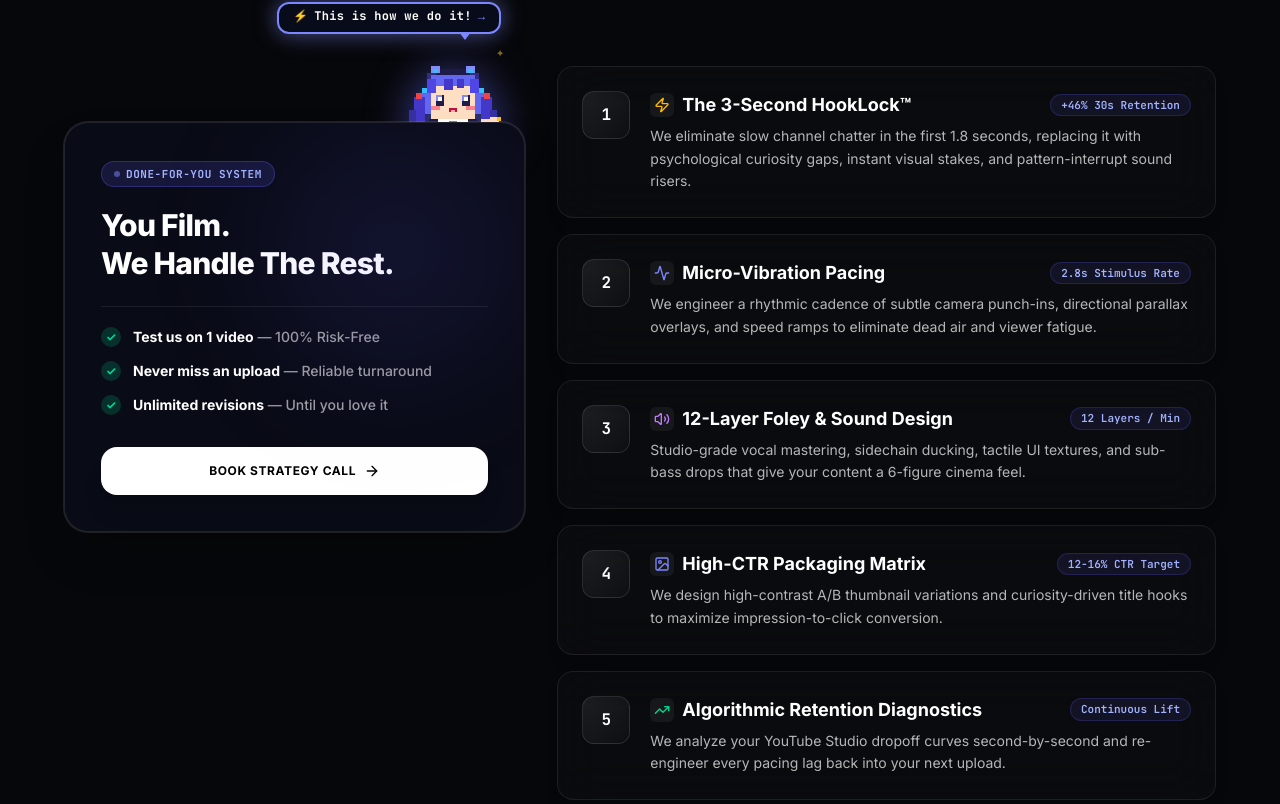
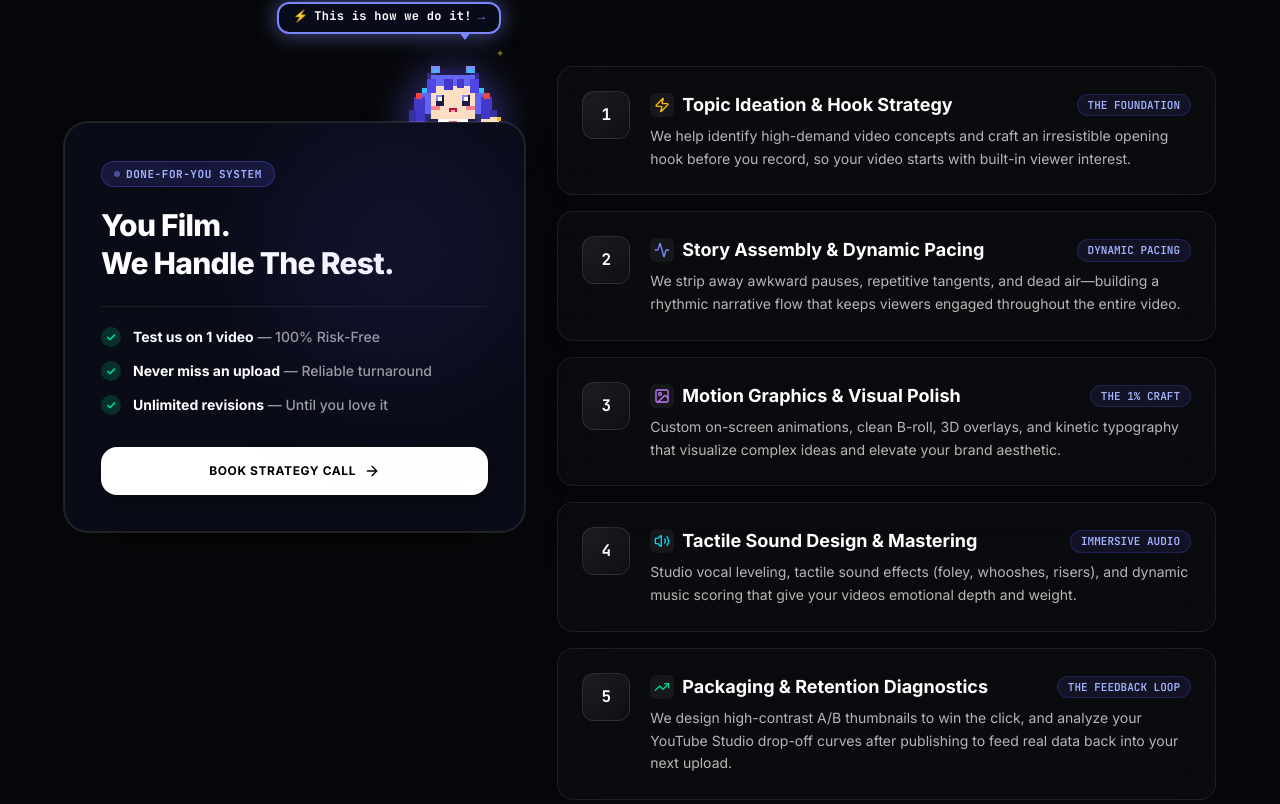
Before and after one commit to harzhx/harzh-agency, a React (Vite) app: page / in a window 1280 px wide. Shown: the part 1716-2520 px from the top of the page. Built offline with nearby package versions, Linux system fonts and the light colour scheme; no server answers.

Commit message:
Update 5 process steps with agreed creator-centric copy and cohesive badges

```diff
--- a/src/components/StrategiesSection.tsx
+++ b/src/components/StrategiesSection.tsx
@@ -25,37 +25,37 @@ export const StrategiesSection: React.FC<StrategiesSectionProps> = ({
   const processSteps = [
     {
       step: 1,
-      title: "The 3-Second HookLock™",
-      tag: "+46% 30s Retention",
-      desc: "We eliminate slow channel chatter in the first 1.8 seconds, replacing it with psychological curiosity gaps, instant visual stakes, and pattern-interrupt sound risers.",
+      title: "Topic Ideation & Hook Strategy",
+      tag: "THE FOUNDATION",
+      desc: "We help identify high-demand video concepts and craft an irresistible opening hook before you record, so your video starts with built-in viewer interest.",
       icon: <Zap className="w-4 h-4 text-amber-400" />,
     },
     {
       step: 2,
-      title: "Micro-Vibration Pacing",
-      tag: "2.8s Stimulus Rate",
-      desc: "We engineer a rhythmic cadence of subtle camera punch-ins, directional parallax overlays, and speed ramps to eliminate dead air and viewer fatigue.",
+      title: "Story Assembly & Dynamic Pacing",
+      tag: "DYNAMIC PACING",
+      desc: "We strip away awkward pauses, repetitive tangents, and dead air—building a rhythmic narrative flow that keeps viewers engaged throughout the entire video.",
       icon: <Activity className="w-4 h-4 text-indigo-400" />,
     },
     {
       step: 3,
-      title: "12-Layer Foley & Sound Design",
-      tag: "12 Layers / Min",
-      desc: "Studio-grade vocal mastering, sidechain ducking, tactile UI textures, and sub-bass drops that give your content a 6-figure cinema feel.",
-      icon: <Volume2 className="w-4 h-4 text-purple-400" />,
+      title: "Motion Graphics & Visual Polish",
+      tag: "THE 1% CRAFT",
+      desc: "Custom on-screen animations, clean B-roll, 3D overlays, and kinetic typography that visualize complex ideas and elevate your brand aesthetic.",
+      icon: <ImageIcon className="w-4 h-4 text-purple-400" />,
     },
     {
       step: 4,
-      title: "High-CTR Packaging Matrix",
-      tag: "12-16% CTR Target",
-      desc: "We design high-contrast A/B thumbnail variations and curiosity-driven title hooks to maximize impression-to-click conversion.",
-      icon: <ImageIcon className="w-4 h-4 text-indigo-400" />,
+      title: "Tactile Sound Design & Mastering",
+      tag: "IMMERSIVE AUDIO",
+      desc: "Studio vocal leveling, tactile sound effects (foley, whooshes, risers), and dynamic music scoring that give your videos emotional depth and weight.",
+      icon: <Volume2 className="w-4 h-4 text-cyan-400" />,
     },
     {
       step: 5,
-      title: "Algorithmic Retention Diagnostics",
-      tag: "Continuous Lift",
-      desc: "We analyze your YouTube Studio dropoff curves second-by-second and re-engineer every pacing lag back into your next upload.",
+      title: "Packaging & Retention Diagnostics",
+      tag: "THE FEEDBACK LOOP",
+      desc: "We design high-contrast A/B thumbnails to win the click, and analyze your YouTube Studio drop-off curves after publishing to feed real data back into your next upload.",
       icon: <TrendingUp className="w-4 h-4 text-emerald-400" />,
     },
   ];
```
